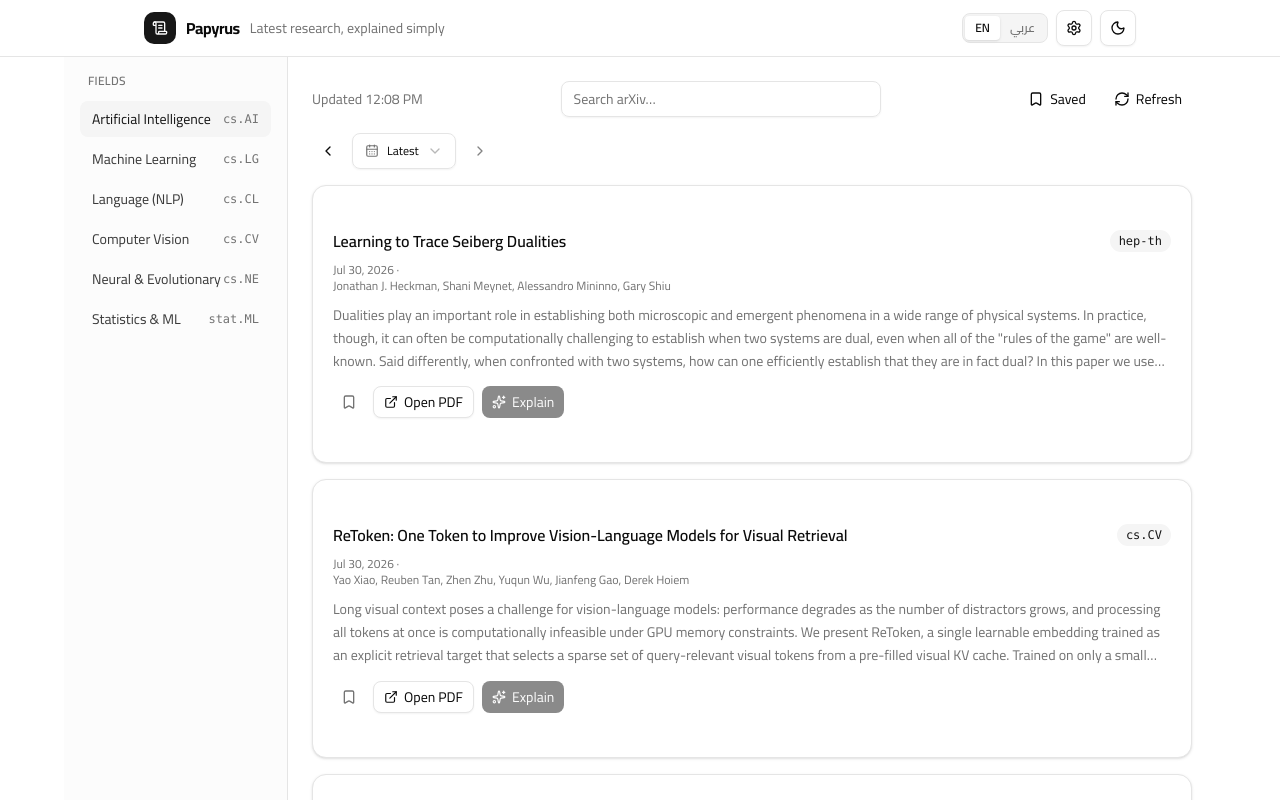
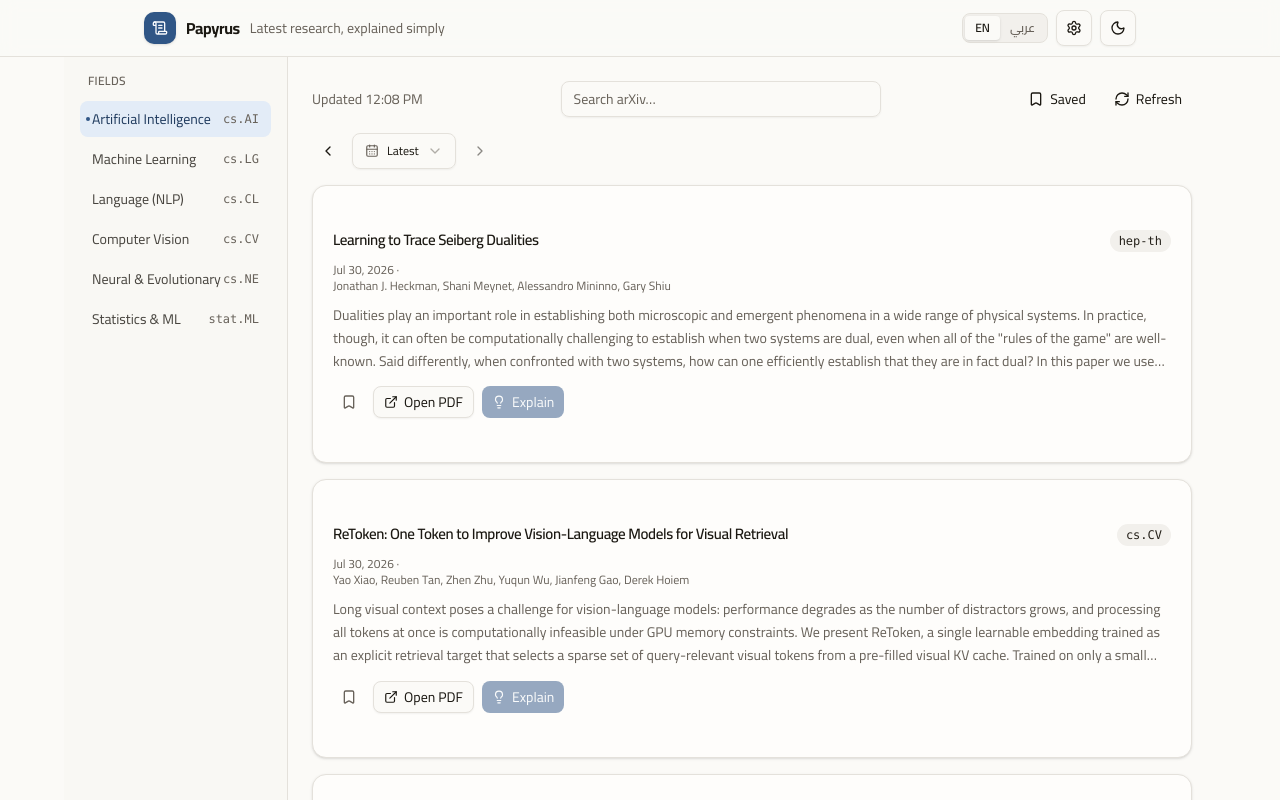
Before and after one commit to AIVibecode1/Papyrus, a React (Vite) app: page / in a window 1280 px wide. Shown: the top 800 px of the page. Built offline with nearby package versions, Linux system fonts and the light colour scheme.

Commit message:
style: premium redesign with warm paper palette and refined interactions

```diff
--- a/src/App.tsx
+++ b/src/App.tsx
@@ -1,4 +1,5 @@
 import { useEffect } from "react";
+import { useTranslation } from "react-i18next";
 import { TopBar } from "@/components/layout/top-bar";
 import { PaperList } from "@/features/papers/paper-list";
 import { Sidebar } from "@/features/papers/sidebar";
@@ -9,6 +10,7 @@ import { useSettingsStore } from "@/stores/settings";
 import { useUiStore } from "@/stores/ui";
 
 export default function App() {
+  const { t } = useTranslation();
   const refresh = usePapersStore((s) => s.refresh);
   const loadSettings = useSettingsStore((s) => s.load);
   const loadFavorites = useFavoritesStore((s) => s.load);
@@ -22,11 +24,17 @@ export default function App() {
 
   return (
     <div className="flex min-h-screen flex-col bg-background">
+      <a
+        href="#main-content"
+        className="sr-only focus:not-sr-only focus:absolute focus:start-4 focus:top-4 focus:z-50 focus:rounded-md focus:bg-primary focus:px-3 focus:py-2 focus:text-sm focus:text-primary-foreground"
+      >
+        {t("a11y.skipToContent")}
+      </a>
       <TopBar />
       {view === "papers" ? (
         <div className="mx-auto flex w-full max-w-6xl flex-1">
           <Sidebar />
-          <main className="flex-1 p-4 lg:p-6">
+          <main id="main-content" className="flex-1 p-4 lg:p-6">
             <PaperList />
           </main>
         </div>
--- a/src/components/layout/top-bar.tsx
+++ b/src/components/layout/top-bar.tsx
@@ -16,7 +16,7 @@ export function TopBar() {
     <header className="sticky top-0 z-10 border-b bg-background/80 backdrop-blur">
       <div className="mx-auto flex h-14 w-full max-w-5xl items-center justify-between px-4">
         <div className="flex items-center gap-2.5">
-          <div className="flex size-8 items-center justify-center rounded-lg bg-primary text-primary-foreground">
+          <div className="flex size-8 items-center justify-center rounded-lg bg-primary text-primary-foreground shadow-sm">
             <ScrollText className="size-4" />
           </div>
           <span className="text-base font-bold tracking-tight">{t("app.name")}</span>
--- a/src/components/ui/button.tsx
+++ b/src/components/ui/button.tsx
@@ -5,7 +5,7 @@ import { Slot } from "radix-ui";
 import { cn } from "@/lib/utils";
 
 const buttonVariants = cva(
-  "inline-flex shrink-0 items-center justify-center gap-2 rounded-md text-sm font-medium whitespace-nowrap transition-all outline-none focus-visible:border-ring focus-visible:ring-[3px] focus-visible:ring-ring/50 disabled:pointer-events-none disabled:opacity-50 aria-invalid:border-destructive aria-invalid:ring-destructive/20 dark:aria-invalid:ring-destructive/40 [&_svg]:pointer-events-none [&_svg]:shrink-0 [&_svg:not([class*='size-'])]:size-4",
+  "inline-flex shrink-0 items-center justify-center gap-2 rounded-md text-sm font-medium whitespace-nowrap transition-all duration-200 outline-none active:scale-[0.98] focus-visible:border-ring focus-visible:ring-[3px] focus-visible:ring-ring/50 disabled:pointer-events-none disabled:opacity-50 aria-invalid:border-destructive aria-invalid:ring-destructive/20 dark:aria-invalid:ring-destructive/40 [&_svg]:pointer-events-none [&_svg]:shrink-0 [&_svg:not([class*='size-'])]:size-4",
   {
     variants: {
       variant: {
--- a/src/features/papers/paper-card.tsx
+++ b/src/features/papers/paper-card.tsx
@@ -1,4 +1,4 @@
-import { Bookmark, BookmarkCheck, ExternalLink, Sparkles } from "lucide-react";
+import { Bookmark, BookmarkCheck, ExternalLink, Lightbulb } from "lucide-react";
 import type { MouseEvent } from "react";
 import { useTranslation } from "react-i18next";
 import { openUrl } from "@tauri-apps/plugin-opener";
@@ -65,13 +65,16 @@ export function PaperCard({ paper }: PaperCardProps) {
   return (
     <Card
       className={cn(
-        "transition-colors hover:border-foreground/20",
+        "transition-all duration-200 hover:-translate-y-px hover:border-foreground/20 hover:shadow-sm",
         expanded && "border-primary/50",
       )}
     >
       <CardContent className="flex flex-col gap-2.5 p-5">
         <div className="flex items-start justify-between gap-3">
-          <h3 dir="ltr" className="font-semibold leading-snug">
+          <h3
+            dir="ltr"
+            className="text-[15px] font-semibold leading-snug tracking-tight text-balance"
+          >
             {paper.title}
           </h3>
           <Badge variant="secondary" className="shrink-0 font-mono text-xs" dir="ltr">
@@ -122,7 +125,7 @@ export function PaperCard({ paper }: PaperCardProps) {
             onClick={handleExplain}
             aria-expanded={expanded}
           >
-            <Sparkles className="size-3.5" />
+            <Lightbulb className="size-3.5" />
             {t("papers.explain")}
           </Button>
         </div>
--- a/src/features/papers/sidebar.tsx
+++ b/src/features/papers/sidebar.tsx
@@ -20,9 +20,9 @@ export function Sidebar() {
             type="button"
             onClick={() => setCategory(cat.code)}
             className={cn(
-              "flex items-center justify-between rounded-md px-3 py-2 text-sm transition-colors",
+              "relative flex items-center justify-between rounded-md px-3 py-2 text-sm transition-all duration-200",
               category === cat.code
-                ? "bg-accent font-medium text-accent-foreground"
+                ? "bg-accent font-medium text-accent-foreground before:absolute before:start-1.5 before:top-1/2 before:size-1 before:-translate-y-1/2 before:rounded-full before:bg-primary"
                 : "text-foreground/80 hover:bg-accent/50 hover:text-foreground",
             )}
             aria-pressed={category === cat.code}
--- a/src/i18n/locales/ar.json
+++ b/src/i18n/locales/ar.json
@@ -2,6 +2,9 @@
   "app": {
     "name": "Papyrus",
     "tagline": "أحدث الأبحاث، بشرحٍ بسيط"
+  },
+  "a11y": {
+    "skipToContent": "تخطَّ إلى المحتوى"
   },
   "nav": {
     "settings": "الإعدادات"
--- a/src/i18n/locales/en.json
+++ b/src/i18n/locales/en.json
@@ -2,6 +2,9 @@
   "app": {
     "name": "Papyrus",
     "tagline": "Latest research, explained simply"
+  },
+  "a11y": {
+    "skipToContent": "Skip to content"
   },
   "nav": {
     "settings": "Settings"
--- a/src/index.css
+++ b/src/index.css
@@ -2,26 +2,33 @@
 
 @custom-variant dark (&:where(.dark, .dark *));
 
+/*
+ * Papyrus palette: warm paper neutrals (a subtle warm tint instead of
+ * pure gray), one single desaturated ink-blue accent, and tinted shadows.
+ * The accent is used for primary actions, focus rings, the active
+ * category, and saved-bookmark state. Nothing else is allowed to be
+ * colorful: consistency beats variety.
+ */
 :root {
   --radius: 0.625rem;
-  --background: oklch(1 0 0);
-  --foreground: oklch(0.145 0 0);
-  --card: oklch(1 0 0);
-  --card-foreground: oklch(0.145 0 0);
-  --popover: oklch(1 0 0);
-  --popover-foreground: oklch(0.145 0 0);
-  --primary: oklch(0.205 0 0);
-  --primary-foreground: oklch(0.985 0 0);
-  --secondary: oklch(0.97 0 0);
-  --secondary-foreground: oklch(0.205 0 0);
-  --muted: oklch(0.97 0 0);
-  --muted-foreground: oklch(0.556 0 0);
-  --accent: oklch(0.97 0 0);
-  --accent-foreground: oklch(0.205 0 0);
+  --background: oklch(0.985 0.004 80);
+  --foreground: oklch(0.21 0.012 80);
+  --card: oklch(0.995 0.003 80);
+  --card-foreground: oklch(0.21 0.012 80);
+  --popover: oklch(0.995 0.003 80);
+  --popover-foreground: oklch(0.21 0.012 80);
+  --primary: oklch(0.45 0.09 255);
+  --primary-foreground: oklch(0.985 0.004 255);
+  --secondary: oklch(0.955 0.006 80);
+  --secondary-foreground: oklch(0.25 0.015 80);
+  --muted: oklch(0.955 0.006 80);
+  --muted-foreground: oklch(0.5 0.015 80);
+  --accent: oklch(0.94 0.018 255);
+  --accent-foreground: oklch(0.35 0.07 255);
   --destructive: oklch(0.577 0.245 27.325);
-  --border: oklch(0.922 0 0);
-  --input: oklch(0.922 0 0);
-  --ring: oklch(0.708 0 0);
+  --border: oklch(0.91 0.008 80);
+  --input: oklch(0.91 0.008 80);
+  --ring: oklch(0.55 0.11 255);
   --chart-1: oklch(0.646 0.222 41.116);
   --chart-2: oklch(0.6 0.118 184.704);
   --chart-3: oklch(0.398 0.07 227.392);
@@ -30,24 +37,24 @@
 }
 
 .dark {
-  --background: oklch(0.145 0 0);
-  --foreground: oklch(0.985 0 0);
-  --card: oklch(0.205 0 0);
-  --card-foreground: oklch(0.985 0 0);
-  --popover: oklch(0.205 0 0);
-  --popover-foreground: oklch(0.985 0 0);
-  --primary: oklch(0.922 0 0);
-  --primary-foreground: oklch(0.205 0 0);
-  --secondary: oklch(0.269 0 0);
-  --secondary-foreground: oklch(0.985 0 0);
-  --muted: oklch(0.269 0 0);
-  --muted-foreground: oklch(0.708 0 0);
-  --accent: oklch(0.269 0 0);
-  --accent-foreground: oklch(0.985 0 0);
+  --background: oklch(0.17 0.008 60);
+  --foreground: oklch(0.96 0.004 60);
+  --card: oklch(0.21 0.01 60);
+  --card-foreground: oklch(0.96 0.004 60);
+  --popover: oklch(0.21 0.01 60);
+  --popover-foreground: oklch(0.96 0.004 60);
+  --primary: oklch(0.68 0.11 255);
+  --primary-foreground: oklch(0.985 0.004 255);
+  --secondary: oklch(0.27 0.012 60);
+  --secondary-foreground: oklch(0.96 0.004 60);
+  --muted: oklch(0.27 0.012 60);
+  --muted-foreground: oklch(0.72 0.01 60);
+  --accent: oklch(0.29 0.03 255);
+  --accent-foreground: oklch(0.85 0.05 255);
   --destructive: oklch(0.704 0.191 22.216);
-  --border: oklch(1 0 0 / 10%);
-  --input: oklch(1 0 0 / 15%);
-  --ring: oklch(0.556 0 0);
+  --border: oklch(0.96 0.004 60 / 12%);
+  --input: oklch(0.96 0.004 60 / 15%);
+  --ring: oklch(0.62 0.12 255);
   --chart-1: oklch(0.488 0.243 264.376);
   --chart-2: oklch(0.696 0.17 162.48);
   --chart-3: oklch(0.769 0.188 70.08);
@@ -95,5 +102,7 @@
   body {
     @apply bg-background text-foreground;
     font-family: var(--font-sans);
+    /* Keep numerals aligned in dates, counts and timestamps. */
+    font-variant-numeric: tabular-nums;
   }
 }
```
Also changed, not shown: 1 other file (tests, documents, lock files or other folders).
